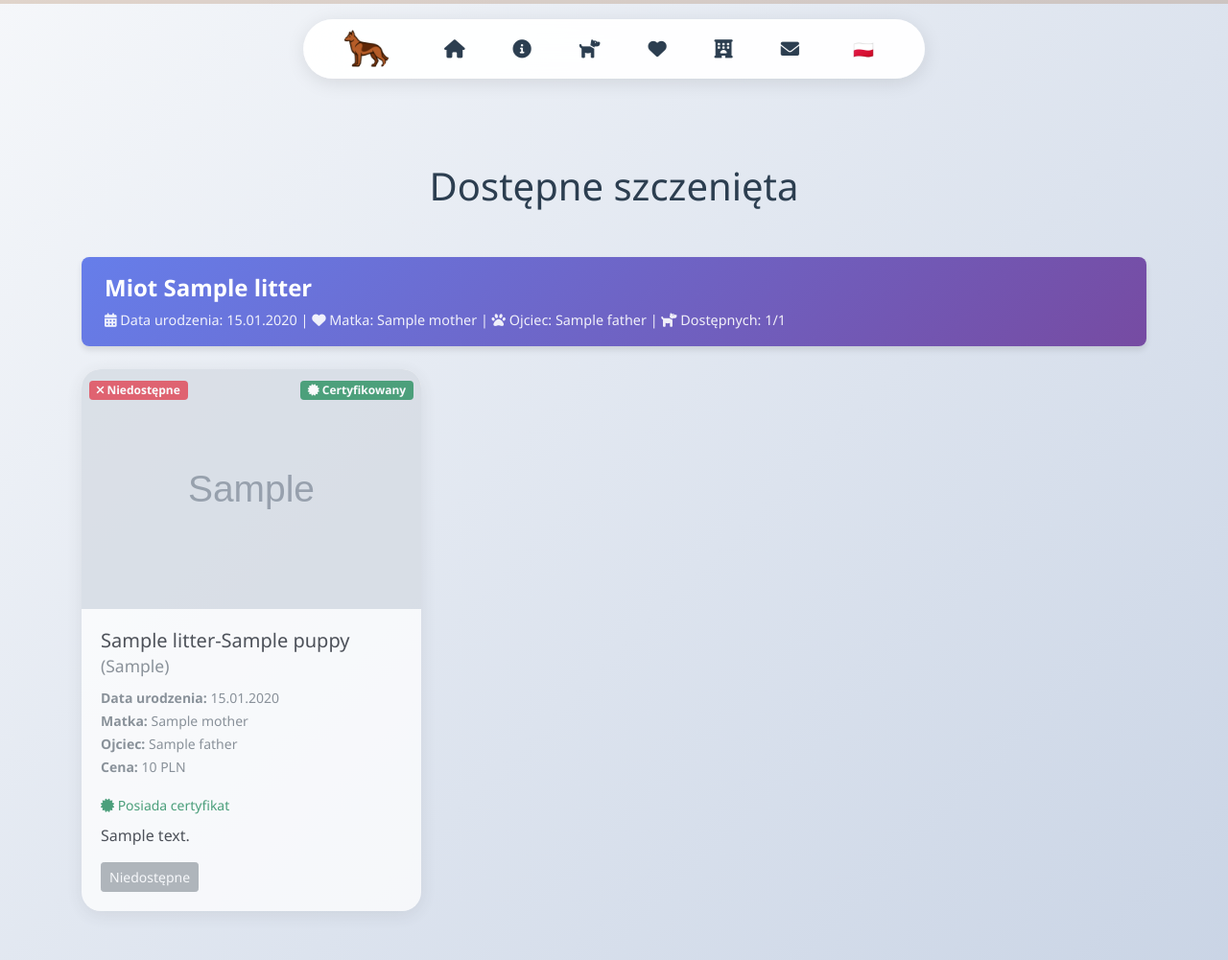
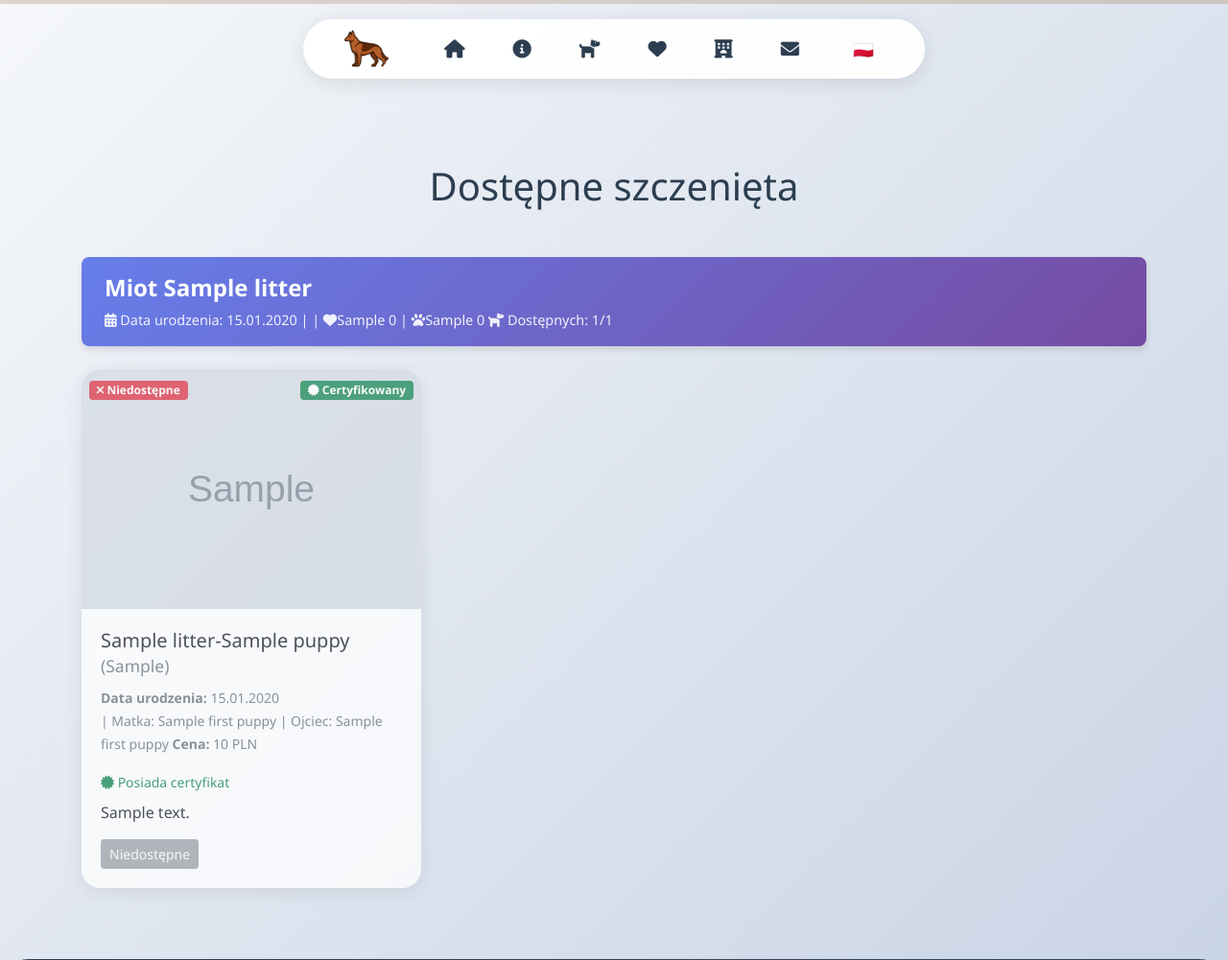
Before and after one commit to zwojciechowic/zwojciechowic, a Django app: template templates/puppies.html in a window 1280 px wide. Shown: the top 1001 px of the page at 96% size. Run offline with Django 4.2, Linux system fonts and the light colour scheme; the template is opened without the code that fills it: most values are stand-ins (such as "Sample title", 1, 10 or a date in 2020); grey boxes marked "Sample" are stand-in pictures.

Commit message:
mioty swoboda-plci

```diff
--- a/templates/index.html
+++ b/templates/index.html
@@ -259,8 +259,8 @@
                             <small class="text-muted">
                                 <strong>Płeć:</strong> {{ puppy.get_gender_display }}<br>
                                 <strong>Data urodzenia:</strong> {{ puppy.birth_date|date:"d.m.Y" }}<br>
-                                <strong>Matka:</strong> {{ puppy.mother.name }}<br>
-                                <strong>Ojciec:</strong> {{ puppy.father.name }}
+                                {% if first_puppy.mother_name %} | <strong>Matka:</strong> {{ first_puppy.mother_name }}{% endif %}
+                                {% if first_puppy.father_name %} | <strong>Ojciec:</strong> {{ first_puppy.father_name }}{% endif %}
                             </small>
                         </div>
                         <p class="card-text text-muted flex-grow-1">{{ puppy.description|truncatewords:10 }}</p>
--- a/templates/puppies.html
+++ b/templates/puppies.html
@@ -135,8 +135,8 @@
                 <div class="litter-info">
                     {% with first_puppy=litter_data.puppies.0 %}
                         <i class="fas fa-calendar-alt"></i> Data urodzenia: {{ first_puppy.birth_date|date:"d.m.Y" }} |
-                        <i class="fas fa-heart"></i> Matka: {{ first_puppy.mother.name }} |
-                        <i class="fas fa-paw"></i> Ojciec: {{ first_puppy.father.name }} |
+                        {% if first_puppy.mother_name %} | <i class="fas fa-heart"></i>{{ first_puppy.mother_name }}{% endif %}
+                        {% if first_puppy.father_name %} | <i class="fas fa-paw"></i>{{ first_puppy.father_name }}{% endif %}
                         <i class="fas fa-dog"></i> Dostępnych: {{ litter_data.available_count }}/{{ litter_data.total_count }}
                     {% endwith %}
                 </div>
@@ -180,8 +180,8 @@
                             <div class="card-details mb-3">
                                 <small class="text-muted">
                                     <strong>Data urodzenia:</strong> {{ puppy.birth_date|date:"d.m.Y" }}<br>
-                                    <strong>Matka:</strong> {{ puppy.mother.name }}<br>
-                                    <strong>Ojciec:</strong> {{ puppy.father.name }}<br>
+                                    {% if first_puppy.mother_name %} | Matka: {{ first_puppy.mother_name }}{% endif %}
+                                    {% if first_puppy.father_name %} | Ojciec: {{ first_puppy.father_name }}{% endif %}
                                     <strong>Cena:</strong> {{ puppy.price }} PLN
                                 </small>
                             </div>
--- a/templates/puppy_detail.html
+++ b/templates/puppy_detail.html
@@ -38,8 +38,10 @@
                         <strong>Płeć:</strong> {{ puppy.get_gender_display }}<br>
                         <strong>Data urodzenia:</strong> {{ puppy.birth_date|date:"d.m.Y" }}<br>
                         <strong>Wiek:</strong> {{ puppy.birth_date|timesince }}<br>
-                        <strong>Matka:</strong> <a href="{{ puppy.mother.get_absolute_url }}">{{ puppy.mother.name }}</a><br>
-                        <strong>Ojciec:</strong> <a href="{{ puppy.father.get_absolute_url }}">{{ puppy.father.name }}</a><br>
+                        <strong>Matka:</strong>
+                        {% if first_puppy.mother_name %} | <i class="fas fa-heart"></i> {{ first_puppy.mother_name }}{% endif %}
+                        <strong>Ojciec:</strong>
+                        {% if first_puppy.father_name %} | <i class="fas fa-paw"></i> {{ first_puppy.father_name }}{% endif %}
                         <strong>Cena:</strong> {{ puppy.price }} PLN
                     </p>
 
```
